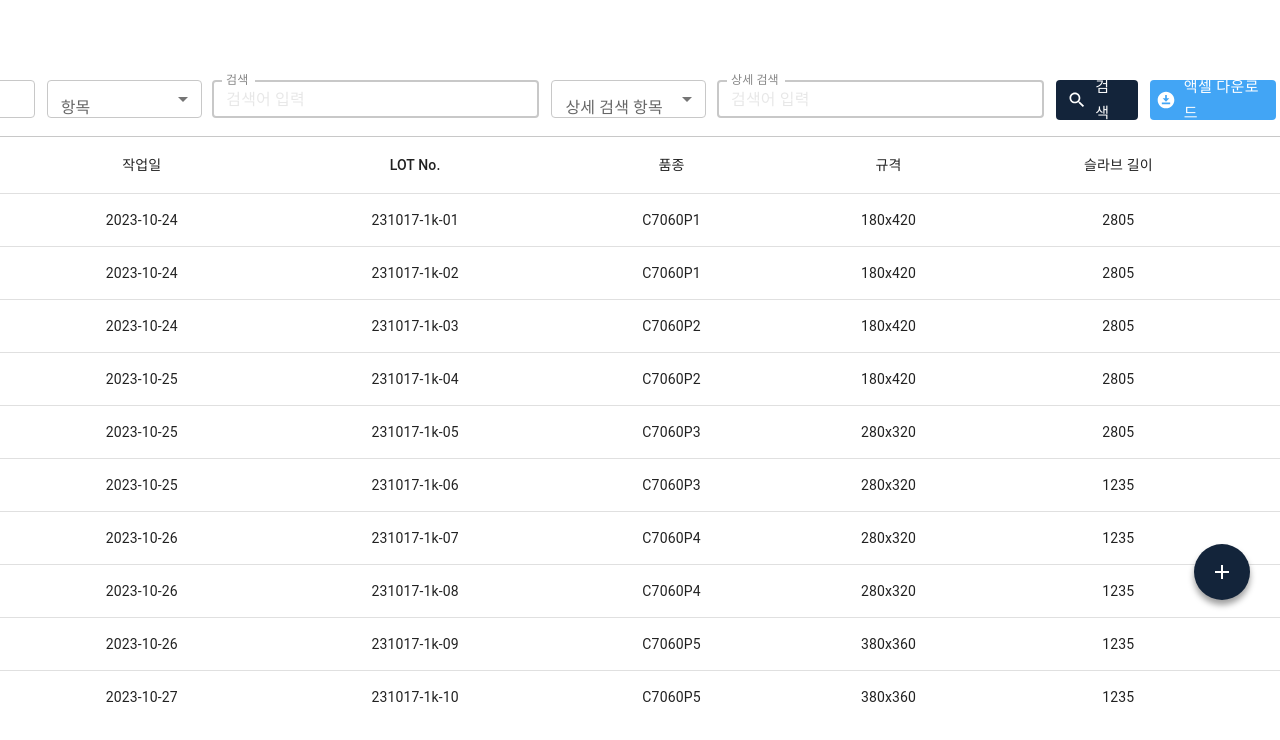
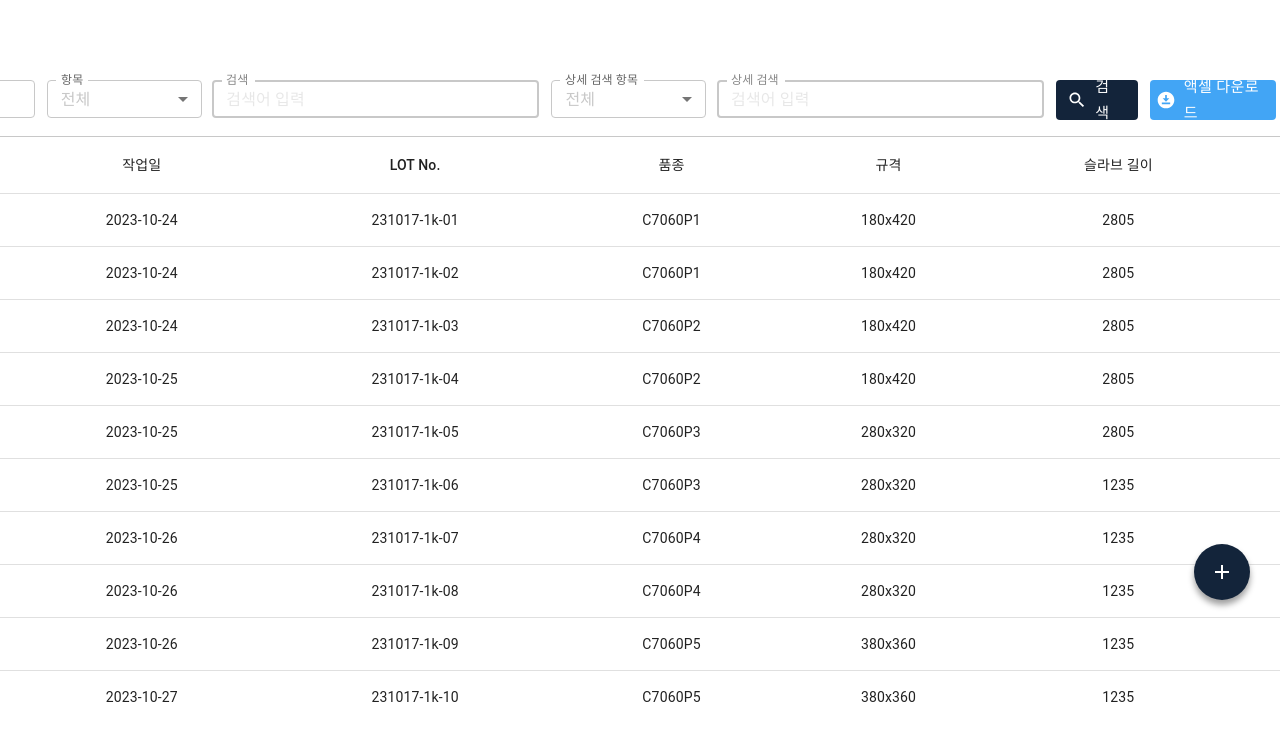
Before and after one commit to Ajrdn/MUI-Task, a React (Create React App) app: page / in a window 1280 px wide. Shown: the top 740 px of the page. Built offline with nearby package versions, Linux system fonts and the light colour scheme.

Commit message:
UPDATE::Zustand Store

```diff
--- a/src/pages/TablePageSearchBar/TablePageSearchBar.tsx
+++ b/src/pages/TablePageSearchBar/TablePageSearchBar.tsx
@@ -1,4 +1,5 @@
 import React from 'react'
+import TableSearchStore from 'store/TableSearchStore'
 import { styled } from '@mui/material/styles'
 import Search from '@mui/icons-material/Search'
 import DownloadForOffline from '@mui/icons-material/DownloadForOffline'
@@ -18,13 +19,39 @@ const TablePageSearchBarBackground = styled(Box)({
 
 
 const TablePageSearchBar = () => {
+  const item = TableSearchStore(state => state.searchItem)
+  const setItem = TableSearchStore(state => state.setSearchItem)
+  const word = TableSearchStore(state => state.searchWord)
+  const setWord = TableSearchStore(state => state.setSearchWord)
+
+  const detailItem = TableSearchStore(state => state.searchDetailItem)
+  const setDetailItem = TableSearchStore(state => state.setSearchDetailItem)
+  const detailWord = TableSearchStore(state => state.searchDetailWord)
+  const setDetailWord = TableSearchStore(state => state.setSearchDetailWord)
+
   return (
     <TablePageSearchBarBackground>
       <ItemDatePicker />
-      <ItemSelectSearch selectLabel='항목' />
-      <ItemTextSearch textLabel='검색' />
-      <ItemSelectSearch selectLabel='상세 검색 항목' />
-      <ItemTextSearch textLabel='상세 검색' />
+      <ItemSelectSearch
+        selectLabel='항목'
+        item={item}
+        setItem={setItem}
+      />
+      <ItemTextSearch
+        textLabel='검색'
+        text={word}
+        setText={setWord}
+      />
+      <ItemSelectSearch
+        selectLabel='상세 검색 항목'
+        item={detailItem}
+        setItem={setDetailItem}
+      />
+      <ItemTextSearch
+        textLabel='상세 검색'
+        text={detailWord}
+        setText={setDetailWord}
+      />
       <FeatureButton
         feature='검색'
         variant='contained'
```
